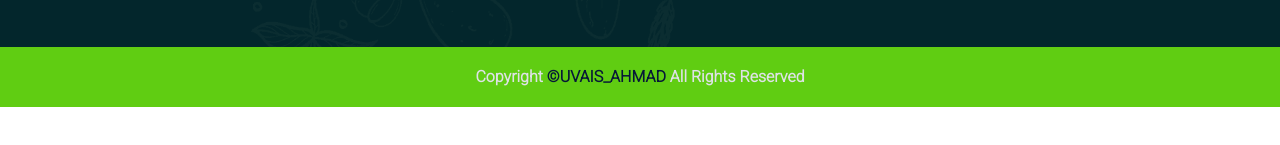
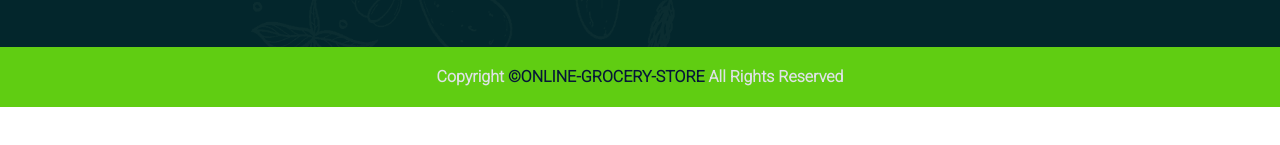
Before and after one commit to NapaSyamRatnam/online-grocery, a plain HTML site: page Online-Grocery-Store-main/index.html in a window 1280 px wide. Shown: the part 4672-4817 px from the top of the page. Drawn offline with nearby package versions, Linux system fonts and the light colour scheme; a web font is replaced by a local one.

Commit message:
Update index.html

```diff
--- a/Online-Grocery-Store-main/index.html
+++ b/Online-Grocery-Store-main/index.html
@@ -425,7 +425,7 @@
                 </div>
             </div>
             <div class="container-fluid copyright-section">
-                <p>Copyright <a href="#">©UVAIS_AHMAD</a> All Rights Reserved</p>
+                <p>Copyright <a href="#">©ONLINE-GROCERY-STORE</a> All Rights Reserved</p>
             </div>
         </section>
     </section>
```
